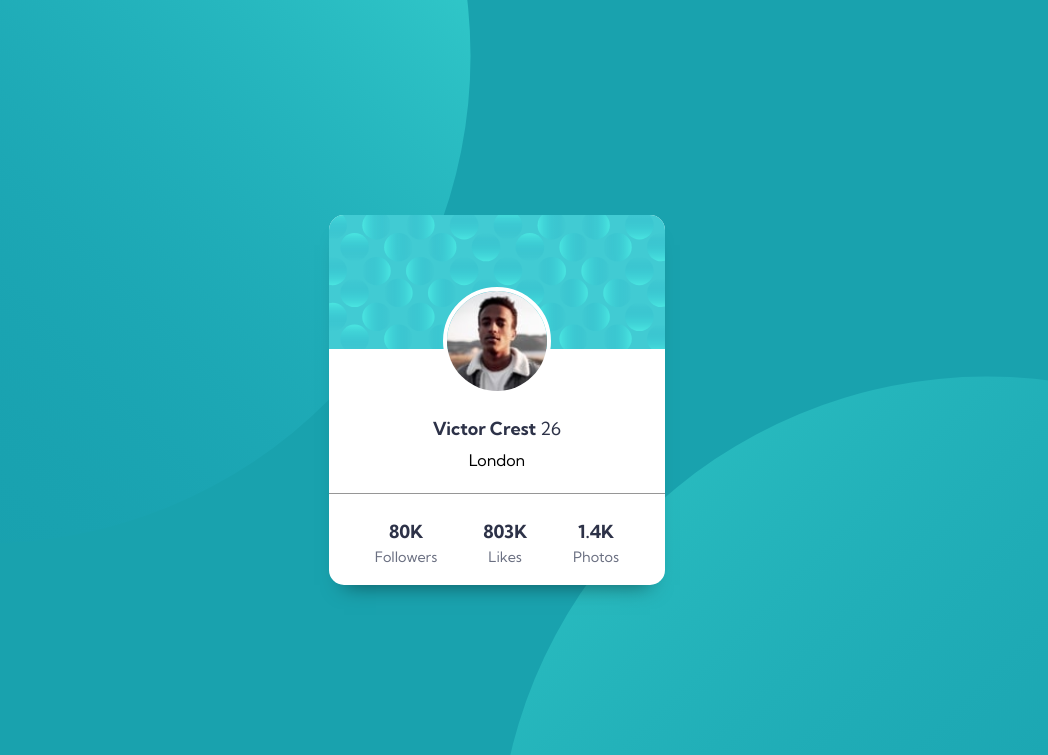
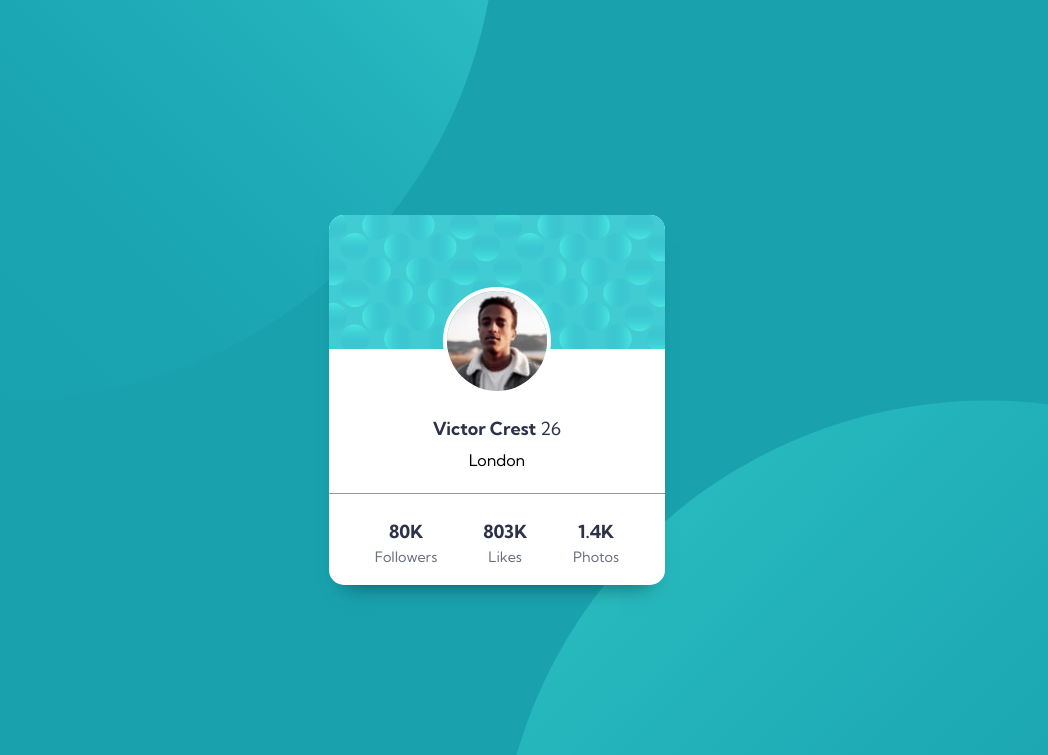
Before and after one commit to FrancoGL/FEMC-profile-card-component-main, a plain HTML site: page index.html in a window 1280 px wide. Shown: the top 755 px of the page, without its empty margins (143-1191 px from the left). Drawn offline with nearby package versions, Linux system fonts and the light colour scheme; files that its build step writes are made by us from their sources.

Commit message:
Change background-position

```diff
--- a/scss/_mixins.scss
+++ b/scss/_mixins.scss
@@ -10,7 +10,7 @@
     background-image: url("../images/bg-pattern-top.svg"),
       url("../images/bg-pattern-bottom.svg");
     background-repeat: no-repeat, no-repeat;
-    background-position: right 52vw bottom 32vh, left 50vw top 47vh;
+    background-position: right 50vw bottom 50vh, left 50vw top 50vh;
     background-size: auto;
 }
 
```
